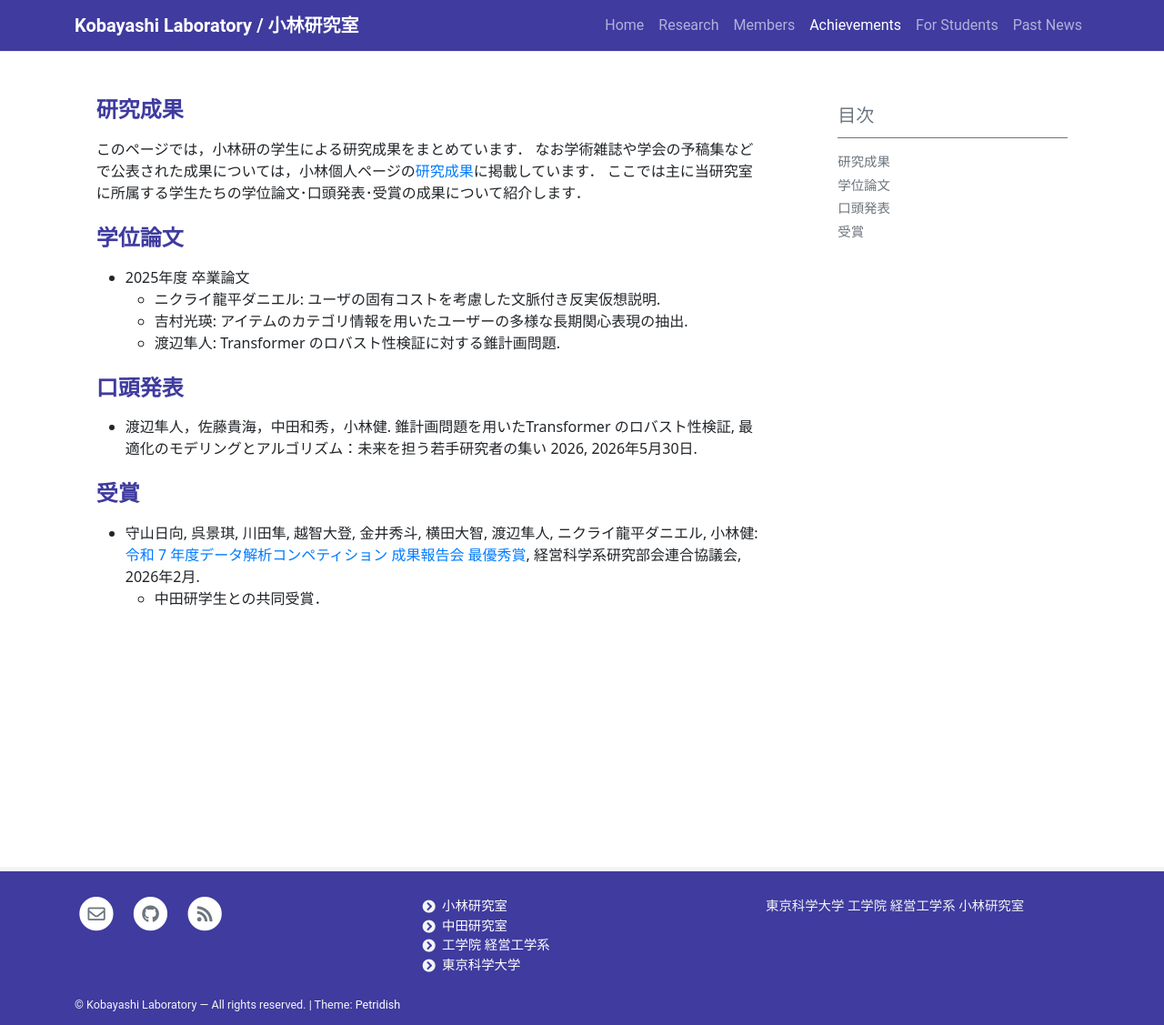
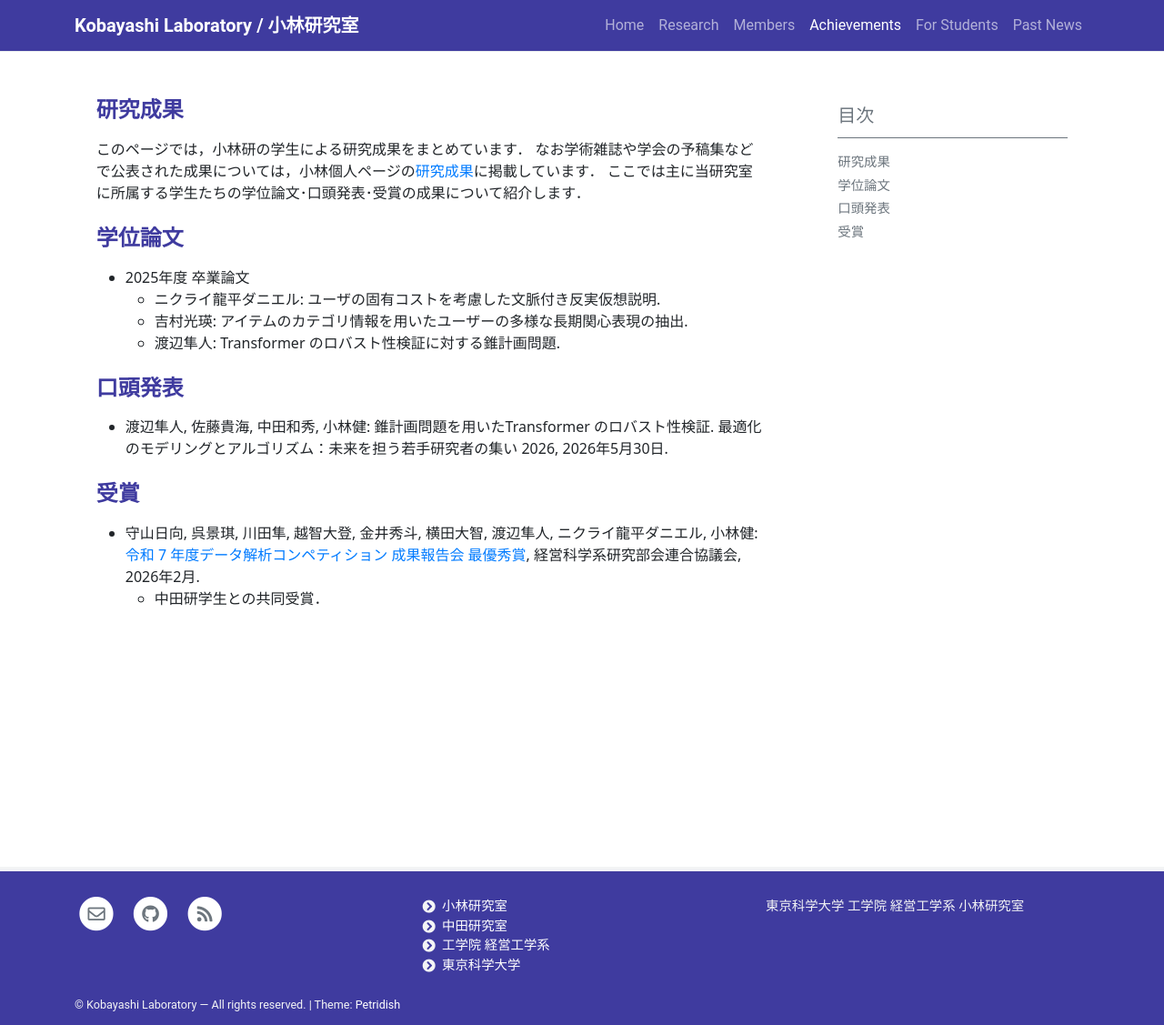
Before and after one commit to isct-koba-lab/isct-koba-lab.github.io, a Jekyll site: the page built from pages/achievements.md, in a window 1280 px wide. Shown: the whole page at 91% size. Built offline with Jekyll 4.4.1, drawn with Linux system fonts in a browser that asks for light colours.

Commit message:
update for-student

```diff
--- a/pages/achievements.md
+++ b/pages/achievements.md
@@ -19,7 +19,7 @@ toc: true
   - 渡辺隼人: Transformer のロバスト性検証に対する錐計画問題.
 
 ## 口頭発表
-- 渡辺隼人，佐藤貴海，中田和秀，小林健. 錐計画問題を用いたTransformer のロバスト性検証, 最適化のモデリングとアルゴリズム：未来を担う若手研究者の集い 2026, 2026年5月30日.
+- 渡辺隼人, 佐藤貴海, 中田和秀, 小林健: 錐計画問題を用いたTransformer のロバスト性検証. 最適化のモデリングとアルゴリズム：未来を担う若手研究者の集い 2026, 2026年5月30日.
 
 ##  受賞
 - 守山日向, 呉景琪, 川田隼, 越智大登, 金井秀斗, 横田大智, 渡辺隼人, ニクライ龍平ダニエル, 小林健:
```
